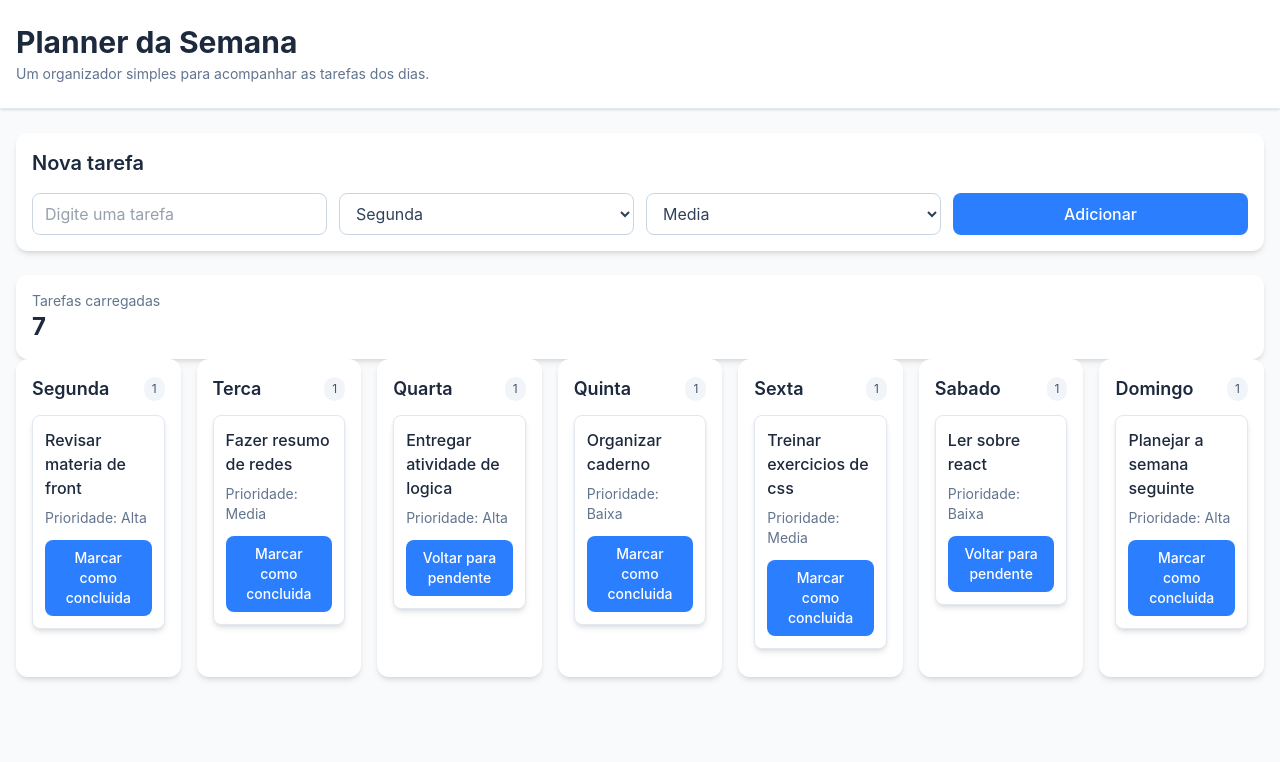
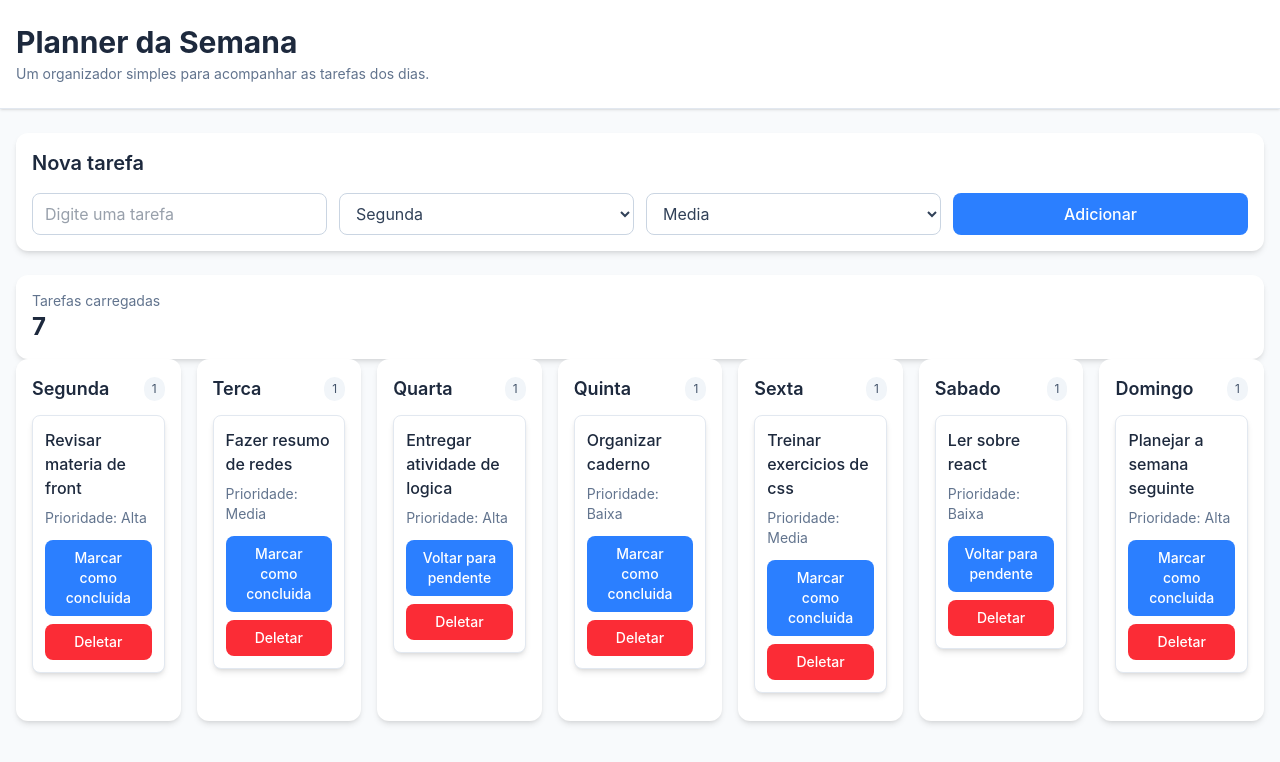
Before and after one commit to laraa-n/Planejador-de-tarefas-React, a React (Vite) app: page / in a window 1280 px wide. Shown: the top 762 px of the page. Built offline with nearby package versions, Linux system fonts and the light colour scheme.

Commit message:
adicionado botao para deletar tarefa

```diff
--- a/src/App.jsx
+++ b/src/App.jsx
@@ -28,6 +28,12 @@ function App() {
     )
   }
 
+  function apagarTarefa(idDaTarefa) {
+    setListaTarefas((tarefasAtuais) =>
+      tarefasAtuais.filter((tarefa) => tarefa.id !== idDaTarefa),
+    )
+  }
+
   return (
     <div className="min-h-screen bg-slate-50">
       <Header />
@@ -40,6 +46,7 @@ function App() {
         <WeekBoard
           listaTarefas={listaTarefas}
           marcarConcluida={marcarConcluida}
+          apagarTarefa={apagarTarefa}
         />
       </main>
     </div>
--- a/src/components/DayColumn.jsx
+++ b/src/components/DayColumn.jsx
@@ -1,6 +1,6 @@
 import TaskCard from './TaskCard'
 
-function DayColumn({ dia, listaTarefas, marcarConcluida }) {
+function DayColumn({ dia, listaTarefas, marcarConcluida, apagarTarefa }) {
   const tarefasDoDia = listaTarefas.filter((tarefa) => tarefa.day === dia)
 
   return (
@@ -16,6 +16,7 @@ function DayColumn({ dia, listaTarefas, marcarConcluida }) {
           key={tarefa.id}
           tarefa={tarefa}
           marcarConcluida={marcarConcluida}
+          apagarTarefa={apagarTarefa}
         />
       ))}
     </div>
--- a/src/components/TaskCard.jsx
+++ b/src/components/TaskCard.jsx
@@ -1,15 +1,24 @@
-function TaskCard({ tarefa, marcarConcluida }) {
+function TaskCard({ tarefa, marcarConcluida, apagarTarefa }) {
   return (
     <article className="mb-3 rounded-lg border border-slate-200 bg-white p-3 shadow-md">
       <h3 className="font-medium text-slate-800">{tarefa.title}</h3>
       <p className="mt-2 text-sm text-slate-500">Prioridade: {tarefa.priority}</p>
+      <div className="mt-3 space-y-2">
         <button
           type="button"
-        className="mt-3 w-full rounded-lg bg-blue-500 px-3 py-2 text-sm font-medium text-white transition hover:bg-blue-600"
+          className="w-full rounded-lg bg-blue-500 px-3 py-2 text-sm font-medium text-white transition hover:bg-blue-600"
           onClick={() => marcarConcluida(tarefa.id)}
         >
           {tarefa.done ? 'Voltar para pendente' : 'Marcar como concluida'}
         </button>
+        <button
+          type="button"
+          className="w-full rounded-lg bg-red-500 px-3 py-2 text-sm font-medium text-white transition hover:bg-red-600"
+          onClick={() => apagarTarefa(tarefa.id)}
+        >
+          Deletar
+        </button>
+      </div>
     </article>
   )
 }
--- a/src/components/WeekBoard.jsx
+++ b/src/components/WeekBoard.jsx
@@ -10,7 +10,7 @@ const diasDaSemana = [
   'Domingo',
 ]
 
-function WeekBoard({ listaTarefas, marcarConcluida }) {
+function WeekBoard({ listaTarefas, marcarConcluida, apagarTarefa }) {
   return (
     <section className="mb-6 grid grid-cols-1 gap-4 md:grid-cols-7">
       {diasDaSemana.map((dia) => (
@@ -19,6 +19,7 @@ function WeekBoard({ listaTarefas, marcarConcluida }) {
           dia={dia}
           listaTarefas={listaTarefas}
           marcarConcluida={marcarConcluida}
+          apagarTarefa={apagarTarefa}
         />
       ))}
     </section>
```
Lines whose indentation alone changed are shown as unchanged.
